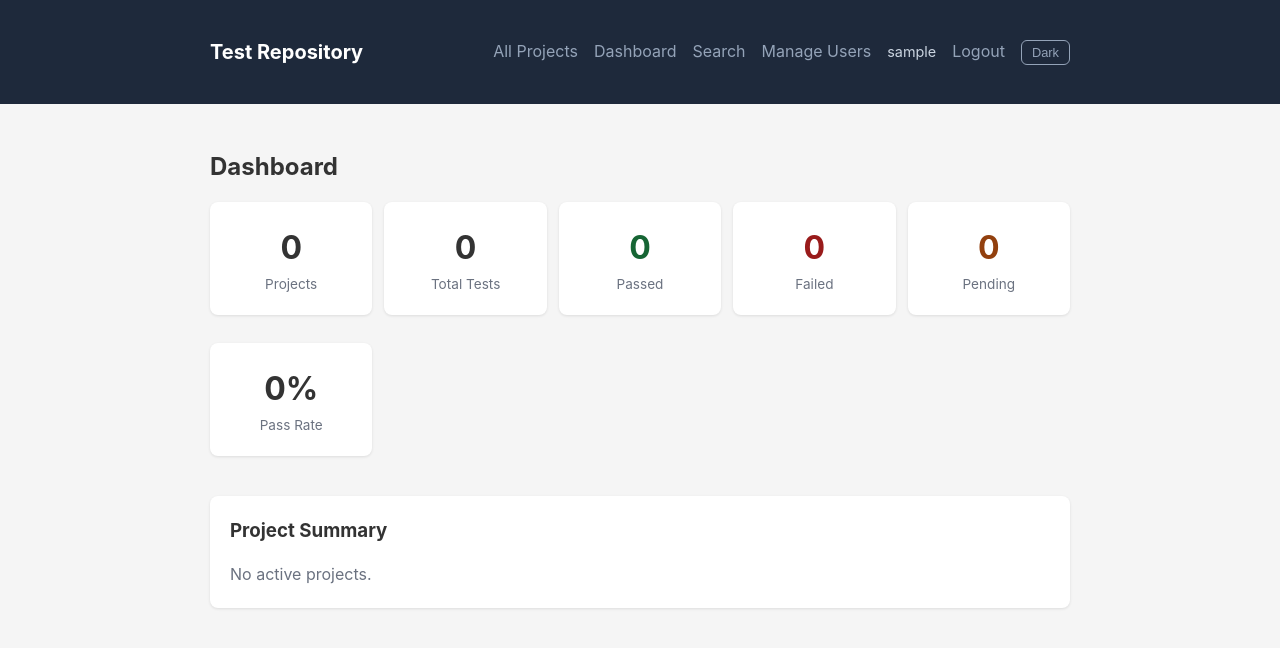
After one commit to sbj-ee/TestMgr, a Flask app: page /dashboard in a window 1280 px wide. The commit adds this page. Shown: the top 648 px of the page. Run offline with Flask 3, Linux system fonts and the light colour scheme; the visitor is signed in with stand-in values (Sample User, id 1); data comes from the database, SQL or seed files in the repository; data that the repository does not hold is empty.

Commit message:
Add dark mode, test notes, dashboard, and CSV export
- Dark mode toggle with localStorage persistence and CSS custom properties
- Test notes field separate from output, included in search/export/clone
- Dashboard page with aggregate stats, per-project summary, and recent activity
- CSV export option alongside existing Markdown export

Co-Authored-By: Claude Opus 4.5 <noreply@anthropic.com>

````diff
--- a/app.py
+++ b/app.py
@@ -5,8 +5,10 @@ from flask import (
 from werkzeug.security import generate_password_hash, check_password_hash
 from functools import wraps
 from datetime import datetime, timezone
+from io import StringIO
 import sqlite3
 import shutil
+import csv
 import os
 import uuid
 
@@ -99,6 +101,8 @@ def init_db():
         conn.execute("ALTER TABLE tests ADD COLUMN executed_by TEXT DEFAULT ''")
     if "executed_at" not in cols:
         conn.execute("ALTER TABLE tests ADD COLUMN executed_at TIMESTAMP DEFAULT NULL")
+    if "notes" not in cols:
+        conn.execute("ALTER TABLE tests ADD COLUMN notes TEXT DEFAULT ''")
     if "sort_order" not in cols:
         conn.execute("ALTER TABLE tests ADD COLUMN sort_order INTEGER DEFAULT 0")
         # initialise sort_order for existing tests based on created_at
@@ -218,12 +222,60 @@ def search():
         results = conn.execute(
             "SELECT t.*, p.name AS project_name FROM tests t "
             "JOIN projects p ON t.project_id = p.id "
-            "WHERE t.description LIKE ? OR t.steps LIKE ? OR t.output LIKE ? "
+            "WHERE t.description LIKE ? OR t.steps LIKE ? OR t.output LIKE ? OR t.notes LIKE ? "
             "ORDER BY p.name, t.sort_order",
-            (f"%{q}%", f"%{q}%", f"%{q}%"),
+            (f"%{q}%", f"%{q}%", f"%{q}%", f"%{q}%"),
         ).fetchall()
         conn.close()
     return render_template("search.html", q=q, results=results)
+
+
+@app.route("/dashboard")
+@login_required
+def dashboard():
+    conn = get_db()
+    # overall stats
+    total_projects = conn.execute(
+        "SELECT COUNT(*) FROM projects WHERE archived = 0"
+    ).fetchone()[0]
+    total_tests = conn.execute(
+        "SELECT COUNT(*) FROM tests t JOIN projects p ON t.project_id = p.id WHERE p.archived = 0"
+    ).fetchone()[0]
+    total_pass = conn.execute(
+        "SELECT COUNT(*) FROM tests t JOIN projects p ON t.project_id = p.id WHERE p.archived = 0 AND t.passed = 1"
+    ).fetchone()[0]
+    total_fail = conn.execute(
+        "SELECT COUNT(*) FROM tests t JOIN projects p ON t.project_id = p.id WHERE p.archived = 0 AND t.passed = 0"
+    ).fetchone()[0]
+    total_pending = total_tests - total_pass - total_fail
+    pass_rate = round(total_pass / total_tests * 100, 1) if total_tests > 0 else 0
+
+    # per-project summary
+    project_stats = conn.execute(
+        "SELECT p.id, p.name, "
+        "COUNT(t.id) AS test_count, "
+        "SUM(CASE WHEN t.passed = 1 THEN 1 ELSE 0 END) AS pass_count, "
+        "SUM(CASE WHEN t.passed = 0 THEN 1 ELSE 0 END) AS fail_count, "
+        "SUM(CASE WHEN t.passed IS NULL THEN 1 ELSE 0 END) AS pending_count "
+        "FROM projects p LEFT JOIN tests t ON t.project_id = p.id "
+        "WHERE p.archived = 0 "
+        "GROUP BY p.id ORDER BY p.name"
+    ).fetchall()
+
+    # recent activity
+    recent = conn.execute(
+        "SELECT h.*, t.description AS test_desc, p.name AS project_name, p.id AS project_id "
+        "FROM test_history h "
+        "JOIN tests t ON h.test_id = t.id "
+        "JOIN projects p ON t.project_id = p.id "
+        "ORDER BY h.changed_at DESC LIMIT 10"
+    ).fetchall()
+
+    conn.close()
+    return render_template("dashboard.html",
+        total_projects=total_projects, total_tests=total_tests,
+        total_pass=total_pass, total_fail=total_fail, total_pending=total_pending,
+        pass_rate=pass_rate, project_stats=project_stats, recent=recent)
 
 
 @app.route("/")
@@ -340,9 +392,9 @@ def clone_project(project_id):
     tests = conn.execute("SELECT * FROM tests WHERE project_id = ? ORDER BY sort_order", (project_id,)).fetchall()
     for test in tests:
         cursor = conn.execute(
-            "INSERT INTO tests (project_id, description, steps, passed, output, created_by, executed_by, sort_order) "
-            "VALUES (?, ?, ?, NULL, '', ?, '', ?)",
-            (new_project_id, test["description"], test["steps"], g.user["username"], test["sort_order"]),
+            "INSERT INTO tests (project_id, description, steps, passed, output, notes, created_by, executed_by, sort_order) "
+            "VALUES (?, ?, ?, NULL, '', ?, ?, '', ?)",
+            (new_project_id, test["description"], test["steps"], test["notes"], g.user["username"], test["sort_order"]),
         )
         new_test_id = cursor.lastrowid
         # clone attachments
@@ -390,6 +442,40 @@ def export_project(project_id):
         "SELECT * FROM tests WHERE project_id = ? ORDER BY sort_order", (project_id,)
     ).fetchall()
 
+    fmt = request.args.get("format", "markdown")
+
+    if fmt == "csv":
+        # CSV export
+        si = StringIO()
+        writer = csv.writer(si)
+        writer.writerow(["#", "Description", "Steps", "Status", "Created By",
+                         "Executed By", "Executed At", "Output", "Notes", "Attachments"])
+        for i, test in enumerate(tests, 1):
+            if test["passed"] == 1:
+                status = "Pass"
+            elif test["passed"] == 0:
+                status = "Fail"
+            else:
+                status = "Pending"
+            atts = conn.execute(
+                "SELECT original_name FROM attachments WHERE test_id = ? ORDER BY created_at",
+                (test["id"],),
+            ).fetchall()
+            att_names = "; ".join(a["original_name"] for a in atts)
+            writer.writerow([
+                i, test["description"], test["steps"], status,
+                test["created_by"], test["executed_by"], test["executed_at"] or "",
+                test["output"], test["notes"], att_names,
+            ])
+        conn.close()
+        filename = project["name"].replace(" ", "_") + "_report.csv"
+        return Response(
+            si.getvalue(),
+            mimetype="text/csv",
+            headers={"Content-Disposition": f'attachment; filename="{filename}"'},
+        )
+
+    # Markdown export
     total = len(tests)
     passed = sum(1 for t in tests if t["passed"] == 1)
     failed = sum(1 for t in tests if t["passed"] == 0)
@@ -441,6 +527,11 @@ def export_project(project_id):
                 lines.append("```")
                 lines.append(test["output"])
                 lines.append("```")
+                lines.append("")
+            if test["notes"]:
+                lines.append("**Notes:**")
+                lines.append("")
+                lines.append(test["notes"])
                 lines.append("")
 
             # attachments
@@ -548,6 +639,7 @@ def update_test(test_id):
     description = request.form.get("description", "").strip()
     steps = request.form.get("steps", "").strip()
     output = request.form.get("output", "")
+    notes = request.form.get("notes", "")
     passed_val = request.form.get("passed")
 
     if passed_val == "1":
@@ -571,8 +663,8 @@ def update_test(test_id):
         )
 
     conn.execute(
-        "UPDATE tests SET description = ?, steps = ?, passed = ?, output = ?, executed_by = ?, executed_at = ? WHERE id = ?",
-        (description, steps, passed, output, executed_by, executed_at, test_id),
+        "UPDATE tests SET description = ?, steps = ?, passed = ?, output = ?, notes = ?, executed_by = ?, executed_at = ? WHERE id = ?",
+        (description, steps, passed, output, notes, executed_by, executed_at, test_id),
     )
     conn.commit()
     project_id = test["project_id"]
--- a/templates/base.html
+++ b/templates/base.html
@@ -5,23 +5,92 @@
     <meta name="viewport" content="width=device-width, initial-scale=1.0">
     <title>{% block title %}Test Repository{% endblock %}</title>
     <style>
+        :root {
+            --bg: #f5f5f5;
+            --text: #333;
+            --card-bg: #fff;
+            --card-shadow: rgba(0,0,0,0.1);
+            --header-bg: #1e293b;
+            --header-text: #fff;
+            --header-link: #94a3b8;
+            --header-user: #cbd5e1;
+            --link: #2563eb;
+            --input-border: #d1d5db;
+            --input-bg: #fff;
+            --input-text: #333;
+            --btn-primary: #2563eb;
+            --btn-primary-hover: #1d4ed8;
+            --btn-danger: #dc2626;
+            --btn-danger-hover: #b91c1c;
+            --btn-secondary: #6b7280;
+            --btn-secondary-hover: #4b5563;
+            --badge-pass-bg: #dcfce7;
+            --badge-pass-text: #166534;
+            --badge-fail-bg: #fee2e2;
+            --badge-fail-text: #991b1b;
+            --badge-pending-bg: #fef3c7;
+            --badge-pending-text: #92400e;
+            --muted: #6b7280;
+            --border: #e5e7eb;
+            --output-bg: #1e293b;
+            --output-text: #e2e8f0;
+            --table-header-bg: #f9fafb;
+            --table-header-text: #374151;
+            --error-bg: #fee2e2;
+            --error-text: #991b1b;
+        }
+        [data-theme="dark"] {
+            --bg: #0f172a;
+            --text: #e2e8f0;
+            --card-bg: #1e293b;
+            --card-shadow: rgba(0,0,0,0.3);
+            --header-bg: #020617;
+            --header-text: #f1f5f9;
+            --header-link: #94a3b8;
+            --header-user: #94a3b8;
+            --link: #60a5fa;
+            --input-border: #475569;
+            --input-bg: #334155;
+            --input-text: #e2e8f0;
+            --btn-primary: #3b82f6;
+            --btn-primary-hover: #2563eb;
+            --btn-danger: #ef4444;
+            --btn-danger-hover: #dc2626;
+            --btn-secondary: #64748b;
+            --btn-secondary-hover: #475569;
+            --badge-pass-bg: #166534;
+            --badge-pass-text: #dcfce7;
+            --badge-fail-bg: #991b1b;
+            --badge-fail-text: #fee2e2;
+            --badge-pending-bg: #92400e;
+            --badge-pending-text: #fef3c7;
+            --muted: #94a3b8;
+            --border: #334155;
+            --output-bg: #0f172a;
+            --output-text: #e2e8f0;
+            --table-header-bg: #334155;
+            --table-header-text: #e2e8f0;
+            --error-bg: #991b1b;
+            --error-text: #fee2e2;
+        }
         * { box-sizing: border-box; margin: 0; padding: 0; }
-        body { font-family: -apple-system, BlinkMacSystemFont, "Segoe UI", Roboto, sans-serif; background: #f5f5f5; color: #333; line-height: 1.6; }
+        body { font-family: -apple-system, BlinkMacSystemFont, "Segoe UI", Roboto, sans-serif; background: var(--bg); color: var(--text); line-height: 1.6; }
         .container { max-width: 900px; margin: 0 auto; padding: 20px; }
         h1, h2, h3 { margin-bottom: 16px; }
-        a { color: #2563eb; text-decoration: none; }
+        a { color: var(--link); text-decoration: none; }
         a:hover { text-decoration: underline; }
 
-        .header { background: #1e293b; color: #fff; padding: 16px 0; margin-bottom: 24px; }
+        .header { background: var(--header-bg); color: var(--header-text); padding: 16px 0; margin-bottom: 24px; }
         .header .container { display: flex; align-items: center; justify-content: space-between; }
         .header h1 { margin: 0; font-size: 1.25rem; }
-        .header a { color: #94a3b8; }
+        .header a { color: var(--header-link); }
 
-        .card { background: #fff; border-radius: 8px; padding: 20px; margin-bottom: 16px; box-shadow: 0 1px 3px rgba(0,0,0,0.1); }
+        .card { background: var(--card-bg); border-radius: 8px; padding: 20px; margin-bottom: 16px; box-shadow: 0 1px 3px var(--card-shadow); }
 
         input[type="text"], input[type="password"], textarea {
-            width: 100%; padding: 8px 12px; border: 1px solid #d1d5db; border-radius: 6px;
+            width: 100%; padding: 8px 12px; border: 1px solid var(--input-border); border-radius: 6px;
             font-size: 0.95rem; font-family: inherit; margin-bottom: 12px;
+            background: var(--input-bg); color: var(--input-text);
         }
         textarea { resize: vertical; min-height: 80px; }
 
@@ -29,23 +98,23 @@
             display: inline-block; padding: 8px 16px; border: none; border-radius: 6px;
             font-size: 0.9rem; cursor: pointer; font-family: inherit;
         }
-        .btn-primary { background: #2563eb; color: #fff; }
-        .btn-primary:hover { background: #1d4ed8; }
-        .btn-danger { background: #dc2626; color: #fff; }
-        .btn-danger:hover { background: #b91c1c; }
-        .btn-secondary { background: #6b7280; color: #fff; }
-        .btn-secondary:hover { background: #4b5563; }
+        .btn-primary { background: var(--btn-primary); color: #fff; }
+        .btn-primary:hover { background: var(--btn-primary-hover); }
+        .btn-danger { background: var(--btn-danger); color: #fff; }
+        .btn-danger:hover { background: var(--btn-danger-hover); }
+        .btn-secondary { background: var(--btn-secondary); color: #fff; }
+        .btn-secondary:hover { background: var(--btn-secondary-hover); }
         .btn-sm { padding: 4px 10px; font-size: 0.8rem; }
 
         .badge {
             display: inline-block; padding: 2px 8px; border-radius: 12px;
             font-size: 0.75rem; font-weight: 600; text-transform: uppercase;
         }
-        .badge-pass { background: #dcfce7; color: #166534; }
-        .badge-fail { background: #fee2e2; color: #991b1b; }
-        .badge-pending { background: #fef3c7; color: #92400e; }
+        .badge-pass { background: var(--badge-pass-bg); color: var(--badge-pass-text); }
+        .badge-fail { background: var(--badge-fail-bg); color: var(--badge-fail-text); }
+        .badge-pending { background: var(--badge-pending-bg); color: var(--badge-pending-text); }
 
-        .stats { display: flex; gap: 16px; margin-top: 8px; font-size: 0.85rem; color: #6b7280; }
+        .stats { display: flex; gap: 16px; margin-top: 8px; font-size: 0.85rem; color: var(--muted); }
 
         .radio-group { display: flex; gap: 16px; margin-bottom: 12px; }
         .radio-group label { display: flex; align-items: center; gap: 4px; cursor: pointer; }
@@ -57,26 +126,29 @@
         label.field-label { display: block; font-weight: 600; margin-bottom: 4px; font-size: 0.9rem; }
 
         .output-block {
-            background: #1e293b; color: #e2e8f0; padding: 12px; border-radius: 6px;
+            background: var(--output-bg); color: var(--output-text); padding: 12px; border-radius: 6px;
             font-family: "Courier New", monospace; font-size: 0.85rem;
             white-space: pre-wrap; word-break: break-word; margin-top: 8px;
         }
 
         .header-right { display: flex; align-items: center; gap: 16px; }
-        .header-user { color: #cbd5e1; font-size: 0.9rem; }
+        .header-user { color: var(--header-user); font-size: 0.9rem; }
 
         .auth-card { max-width: 400px; margin: 60px auto; }
         .auth-card h2 { text-align: center; }
-        .error-msg { background: #fee2e2; color: #991b1b; padding: 8px 12px; border-radius: 6px; margin-bottom: 12px; font-size: 0.9rem; }
+        .error-msg { background: var(--error-bg); color: var(--error-text); padding: 8px 12px; border-radius: 6px; margin-bottom: 12px; font-size: 0.9rem; }
         .auth-link { text-align: center; margin-top: 12px; font-size: 0.9rem; }
 
-        .meta { font-size: 0.8rem; color: #6b7280; margin-bottom: 8px; }
+        .meta { font-size: 0.8rem; color: var(--muted); margin-bottom: 8px; }
         .meta span { margin-right: 16px; }
 
-        .user-table { width: 100%; border-collapse: collapse; background: #fff; border-radius: 8px; overflow: hidden; box-shadow: 0 1px 3px rgba(0,0,0,0.1); }
-        .user-table th, .user-table td { padding: 10px 14px; text-align: left; border-bottom: 1px solid #e5e7eb; }
-        .user-table th { background: #f9fafb; font-size: 0.85rem; font-weight: 600; color: #374151; }
+        .user-table { width: 100%; border-collapse: collapse; background: var(--card-bg); border-radius: 8px; overflow: hidden; box-shadow: 0 1px 3px var(--card-shadow); }
+        .user-table th, .user-table td { padding: 10px 14px; text-align: left; border-bottom: 1px solid var(--border); }
+        .user-table th { background: var(--table-header-bg); font-size: 0.85rem; font-weight: 600; color: var(--table-header-text); }
         .user-table tr:last-child td { border-bottom: none; }
+
+        .theme-toggle { background: none; border: 1px solid var(--header-link); color: var(--header-link); padding: 4px 10px; border-radius: 6px; cursor: pointer; font-size: 0.8rem; }
+        .theme-toggle:hover { color: var(--header-text); border-color: var(--header-text); }
     </style>
 </head>
 <body>
@@ -86,6 +158,7 @@
             <div class="header-right">
                 <a href="{{ url_for('index') }}">All Projects</a>
                 {% if g.user %}
+                    <a href="{{ url_for('dashboard') }}">Dashboard</a>
                     <a href="{{ url_for('search') }}">Search</a>
                     {% if g.user['is_admin'] %}
                         <a href="{{ url_for('user_list') }}">Manage Users</a>
@@ -93,11 +166,30 @@
                     <span class="header-user">{{ g.user['username'] }}</span>
                     <a href="{{ url_for('logout') }}">Logout</a>
                 {% endif %}
+                <button class="theme-toggle" onclick="toggleTheme()" id="theme-btn">Dark</button>
             </div>
         </div>
     </div>
     <div class="container">
         {% block content %}{% endblock %}
     </div>
+    <script>
+        function toggleTheme() {
+            var isDark = document.documentElement.getAttribute('data-theme') === 'dark';
+            var theme = isDark ? 'light' : 'dark';
+            document.documentElement.setAttribute('data-theme', theme);
+            localStorage.setItem('theme', theme);
+            updateBtn();
+        }
+        function updateBtn() {
+            var btn = document.getElementById('theme-btn');
+            if (btn) btn.textContent = document.documentElement.getAttribute('data-theme') === 'dark' ? 'Light' : 'Dark';
+        }
+        (function() {
+            var saved = localStorage.getItem('theme');
+            if (saved === 'dark') document.documentElement.setAttribute('data-theme', 'dark');
+            updateBtn();
+        })();
+    </script>
 </body>
 </html>
--- /dev/null
+++ b/templates/dashboard.html
@@ -0,0 +1,83 @@
+{% extends "base.html" %}
+{% block title %}Dashboard - Test Repository{% endblock %}
+{% block content %}
+<h2>Dashboard</h2>
+
+<div style="display: grid; grid-template-columns: repeat(auto-fit, minmax(140px, 1fr)); gap: 12px; margin-bottom: 24px;">
+    <div class="card" style="text-align: center;">
+        <div style="font-size: 2rem; font-weight: 700;">{{ total_projects }}</div>
+        <div style="font-size: 0.85rem; color: var(--muted);">Projects</div>
+    </div>
+    <div class="card" style="text-align: center;">
+        <div style="font-size: 2rem; font-weight: 700;">{{ total_tests }}</div>
+        <div style="font-size: 0.85rem; color: var(--muted);">Total Tests</div>
+    </div>
+    <div class="card" style="text-align: center;">
+        <div style="font-size: 2rem; font-weight: 700; color: var(--badge-pass-text);">{{ total_pass }}</div>
+        <div style="font-size: 0.85rem; color: var(--muted);">Passed</div>
+    </div>
+    <div class="card" style="text-align: center;">
+        <div style="font-size: 2rem; font-weight: 700; color: var(--badge-fail-text);">{{ total_fail }}</div>
+        <div style="font-size: 0.85rem; color: var(--muted);">Failed</div>
+    </div>
+    <div class="card" style="text-align: center;">
+        <div style="font-size: 2rem; font-weight: 700; color: var(--badge-pending-text);">{{ total_pending }}</div>
+        <div style="font-size: 0.85rem; color: var(--muted);">Pending</div>
+    </div>
+    <div class="card" style="text-align: center;">
+        <div style="font-size: 2rem; font-weight: 700;">{{ pass_rate }}%</div>
+        <div style="font-size: 0.85rem; color: var(--muted);">Pass Rate</div>
+    </div>
+</div>
+
+<div class="card">
+    <h3>Project Summary</h3>
+    {% if project_stats %}
+    <table class="user-table">
+        <thead>
+            <tr>
+                <th>Project</th>
+                <th>Tests</th>
+                <th>Passed</th>
+                <th>Failed</th>
+                <th>Pending</th>
+                <th>Pass Rate</th>
+            </tr>
+        </thead>
+        <tbody>
+            {% for p in project_stats %}
+            <tr>
+                <td><a href="{{ url_for('project_detail', project_id=p['id']) }}">{{ p['name'] }}</a></td>
+                <td>{{ p['test_count'] }}</td>
+                <td>{{ p['pass_count'] }}</td>
+                <td>{{ p['fail_count'] }}</td>
+                <td>{{ p['pending_count'] }}</td>
+                <td>{{ "%.1f"|format(p['pass_count'] / p['test_count'] * 100) if p['test_count'] > 0 else "0.0" }}%</td>
+            </tr>
+            {% endfor %}
+        </tbody>
+    </table>
+    {% else %}
+    <p style="color: var(--muted);">No active projects.</p>
+    {% endif %}
+</div>
+
+{% if recent %}
+<div class="card">
+    <h3>Recent Activity</h3>
+    <ul style="list-style: none; padding: 0;">
+        {% for entry in recent %}
+        <li style="margin-bottom: 8px; font-size: 0.9rem;">
+            <strong>{{ entry['changed_by'] }}</strong> changed
+            <a href="{{ url_for('project_detail', project_id=entry['project_id']) }}">{{ entry['test_desc'] }}</a>
+            from
+            <span class="badge {{ 'badge-pass' if entry['old_status'] == 'Pass' else ('badge-fail' if entry['old_status'] == 'Fail' else 'badge-pending') }}">{{ entry['old_status'] or 'Pending' }}</span>
+            to
+            <span class="badge {{ 'badge-pass' if entry['new_status'] == 'Pass' else ('badge-fail' if entry['new_status'] == 'Fail' else 'badge-pending') }}">{{ entry['new_status'] or 'Pending' }}</span>
+            <span style="color: var(--muted); font-size: 0.8rem;">&mdash; {{ entry['changed_at'] }}</span>
+        </li>
+        {% endfor %}
+    </ul>
+</div>
+{% endif %}
+{% endblock %}
````
Also changed, not shown: templates/project.html (+7 -1 lines).
